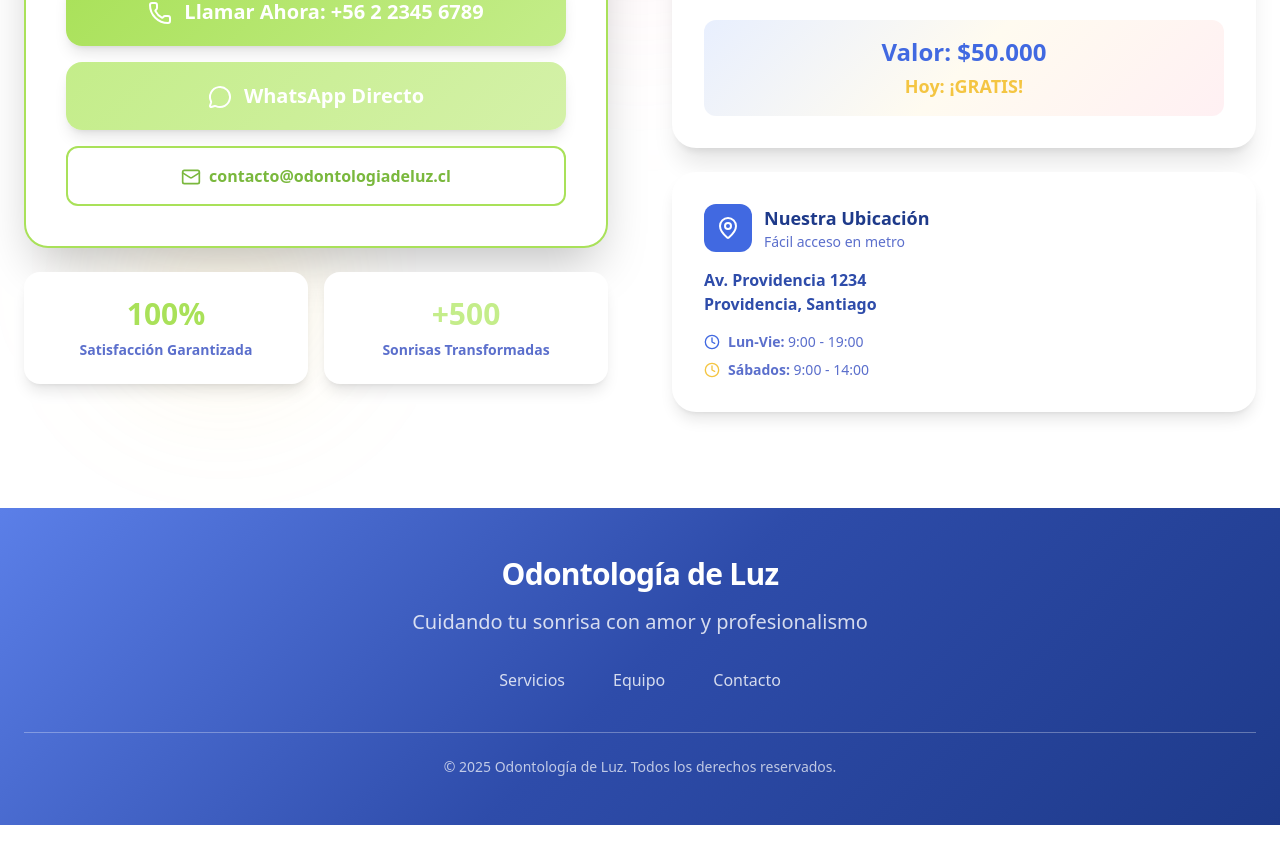
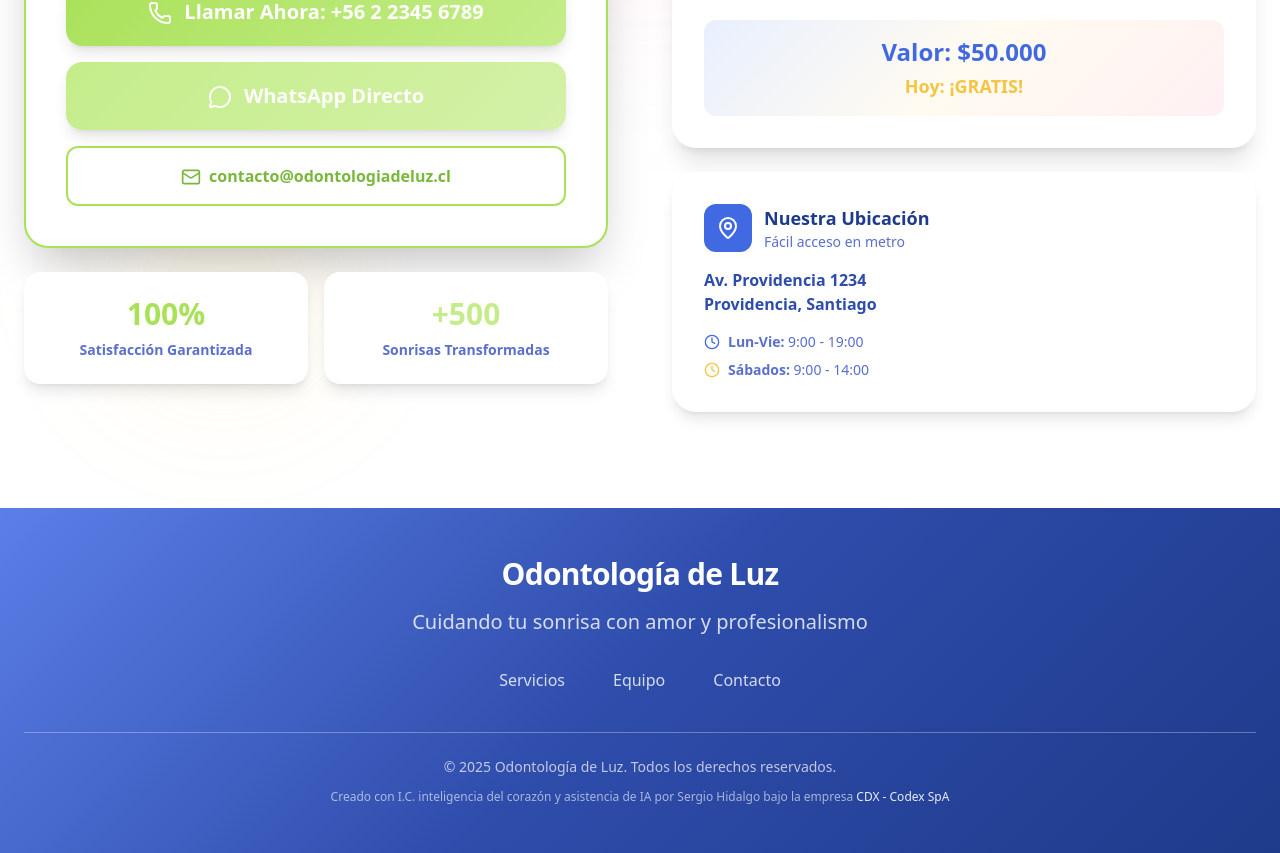
Before and after one commit to sergiohidalgo-pro/website-odontologiadeluz-cl, a React (Vite) app: page / in a window 1280 px wide. Shown: the part 6321-7174 px from the top of the page. Before the commit the page ends 7146 px from the top, so only its background shows below. Built offline with nearby package versions, Linux system fonts and the light colour scheme.

Commit message:
add creditos

```diff
--- a/src/App.jsx
+++ b/src/App.jsx
@@ -1336,6 +1336,10 @@ function App() {
             </div>
             <div className="border-t border-white/30 pt-6">
               <p className="text-white/70 text-sm">© {new Date().getFullYear()} Odontología de Luz. Todos los derechos reservados.</p>
+              <p className="text-white/60 text-xs mt-3">
+                Creado con I.C. inteligencia del corazón y asistencia de IA por Sergio Hidalgo bajo la empresa{' '}
+                <a href="https://cdx.cl" target="_blank" rel="noopener noreferrer" className="text-white/90 hover:text-white underline transition-colors">CDX - Codex SpA</a>
+              </p>
             </div>
           </div>
         </div>
```
